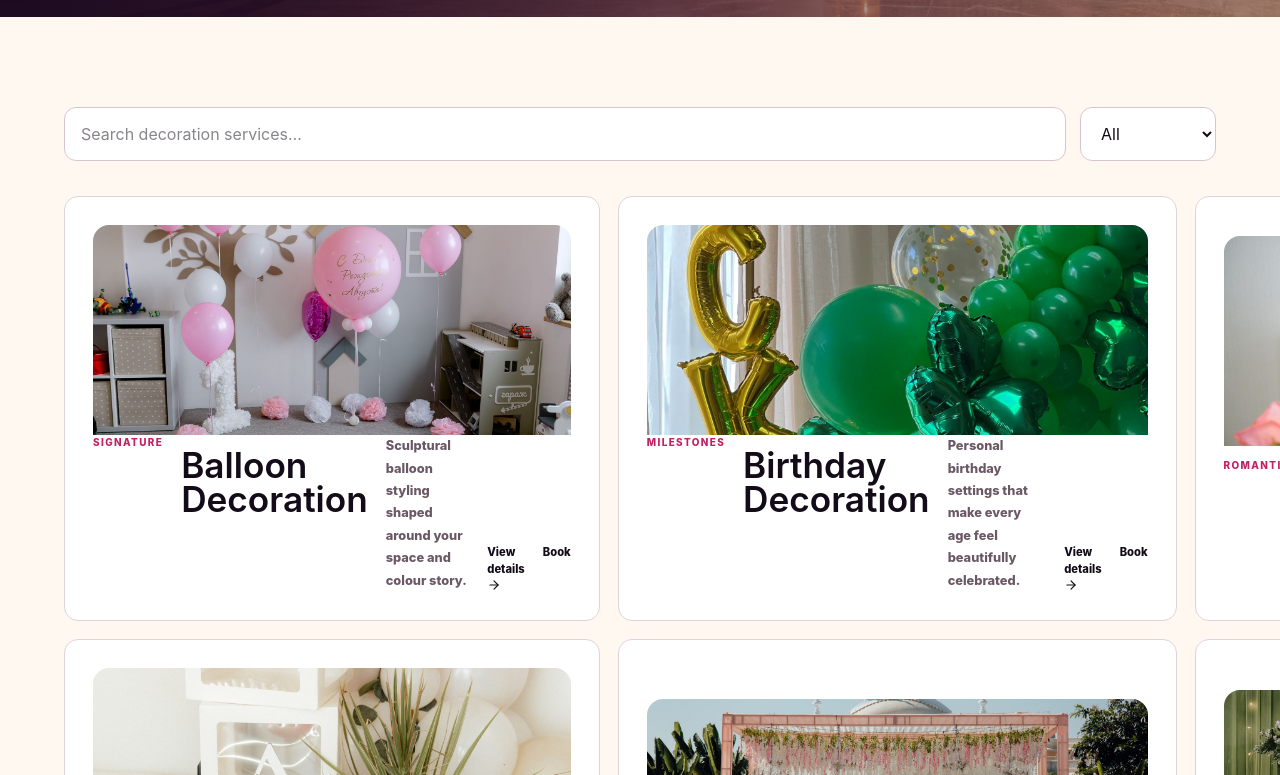
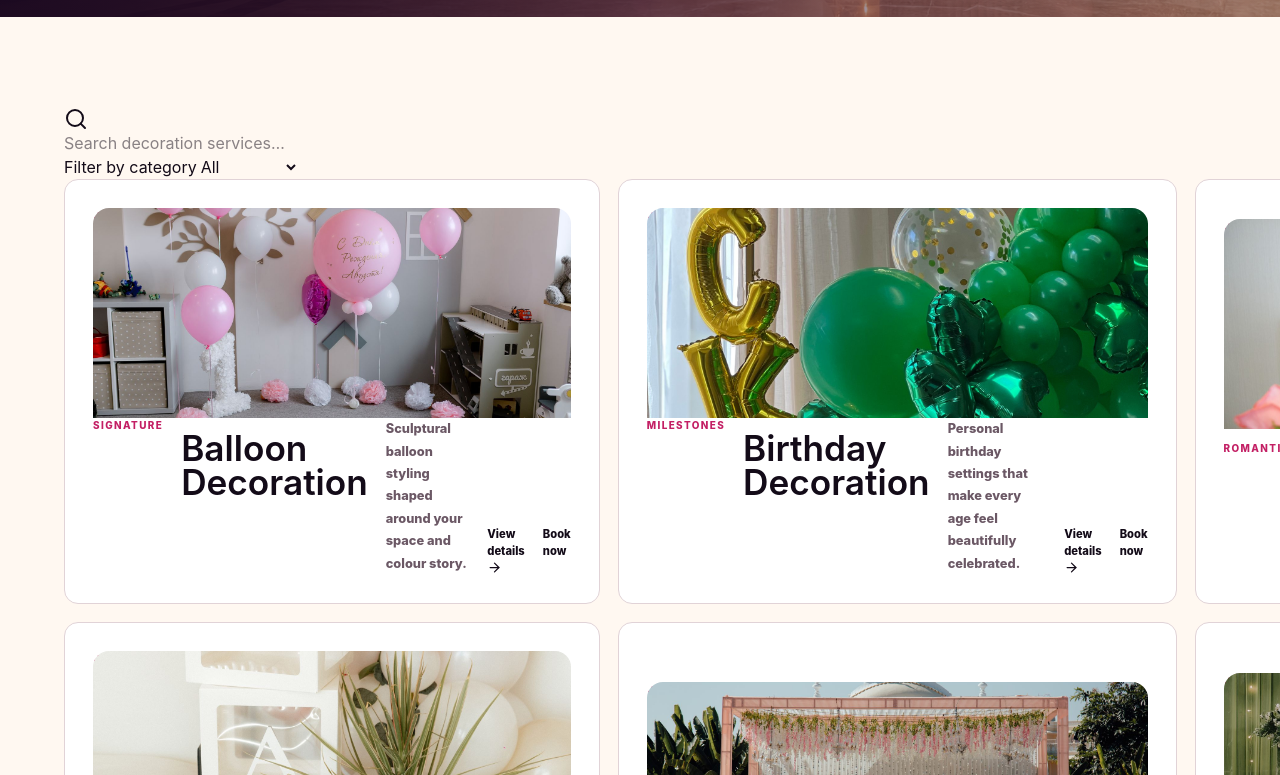
Before and after one commit to satitech-official/celebration-life-indore, a Next.js app: page /services in a window 1280 px wide. Shown: the part 725-1500 px from the top of the page. Built offline with nearby package versions, Linux system fonts and the light colour scheme.

Commit message:
Rebuild services card layout and text alignment

```diff
--- a/components/ServiceBrowser.tsx
+++ b/components/ServiceBrowser.tsx
@@ -21,8 +21,10 @@ export function ServiceBrowser() {
   );
 
   return (
-    <>
-      <div className="toolbar">
+    <div className="service-browser">
+      <div className="service-toolbar">
+        <div className="service-search-wrap">
+          <Search aria-hidden="true" />
           <label className="sr-only" htmlFor="service-search">Search services</label>
           <input
             id="service-search"
@@ -30,10 +32,15 @@ export function ServiceBrowser() {
             onChange={(event) => setQuery(event.target.value)}
             placeholder="Search decoration services…"
           />
-        <select value={category} onChange={(event) => setCategory(event.target.value)} aria-label="Filter by category">
+        </div>
+        <label className="service-filter">
+          <span>Filter by category</span>
+          <select value={category} onChange={(event) => setCategory(event.target.value)}>
             {categories.map((item) => <option key={item}>{item}</option>)}
           </select>
+        </label>
       </div>
+
       {filtered.length ? (
         <div className="services-all">
           {filtered.map((service) => (
@@ -43,29 +50,35 @@ export function ServiceBrowser() {
                   src={getServiceImage(service.slug)}
                   alt={`${service.title} decoration inspiration`}
                   fill
-                  sizes="(max-width: 700px) 92vw, (max-width: 1100px) 45vw, 30vw"
-                  className="service-card-image"
+                  sizes="(max-width: 720px) 92vw, (max-width: 1100px) 46vw, 31vw"
                 />
+                <span className="service-card-number">{String(service.id).padStart(2, "0")}</span>
               </div>
+
               <div className="simple-service-content">
-                <span>{service.category}</span>
+                <span className="service-card-category">{service.category}</span>
                 <h2>{service.title}</h2>
                 <p>{service.shortDescription}</p>
-                <div>
-                  <Link href={`/services/${service.slug}`}>View details <ArrowRight size={14} /></Link>
-                  <Link href={`/book?service=${service.slug}`}>Book</Link>
+
+                <div className="service-card-actions">
+                  <Link className="service-details-link" href={`/services/${service.slug}`}>
+                    View details <ArrowRight size={15} />
+                  </Link>
+                  <Link className="service-book-link" href={`/book?service=${service.slug}`}>
+                    Book now
+                  </Link>
                 </div>
               </div>
             </article>
           ))}
         </div>
       ) : (
-        <div className="empty-state">
+        <div className="empty-state service-empty-state">
           <Search />
           <h2>No matching services</h2>
           <p>Try a broader search or choose another category.</p>
         </div>
       )}
-    </>
+    </div>
   );
 }
```
Lines whose indentation alone changed are shown as unchanged.
